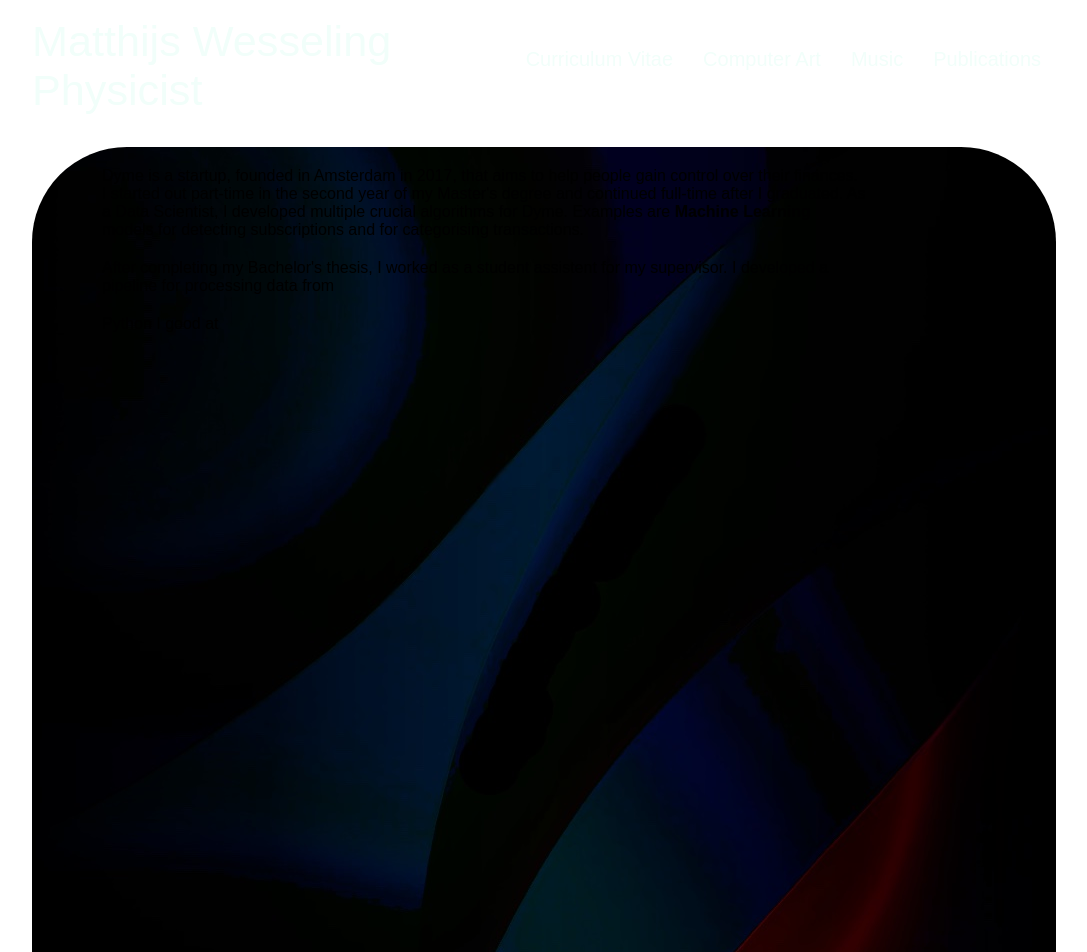
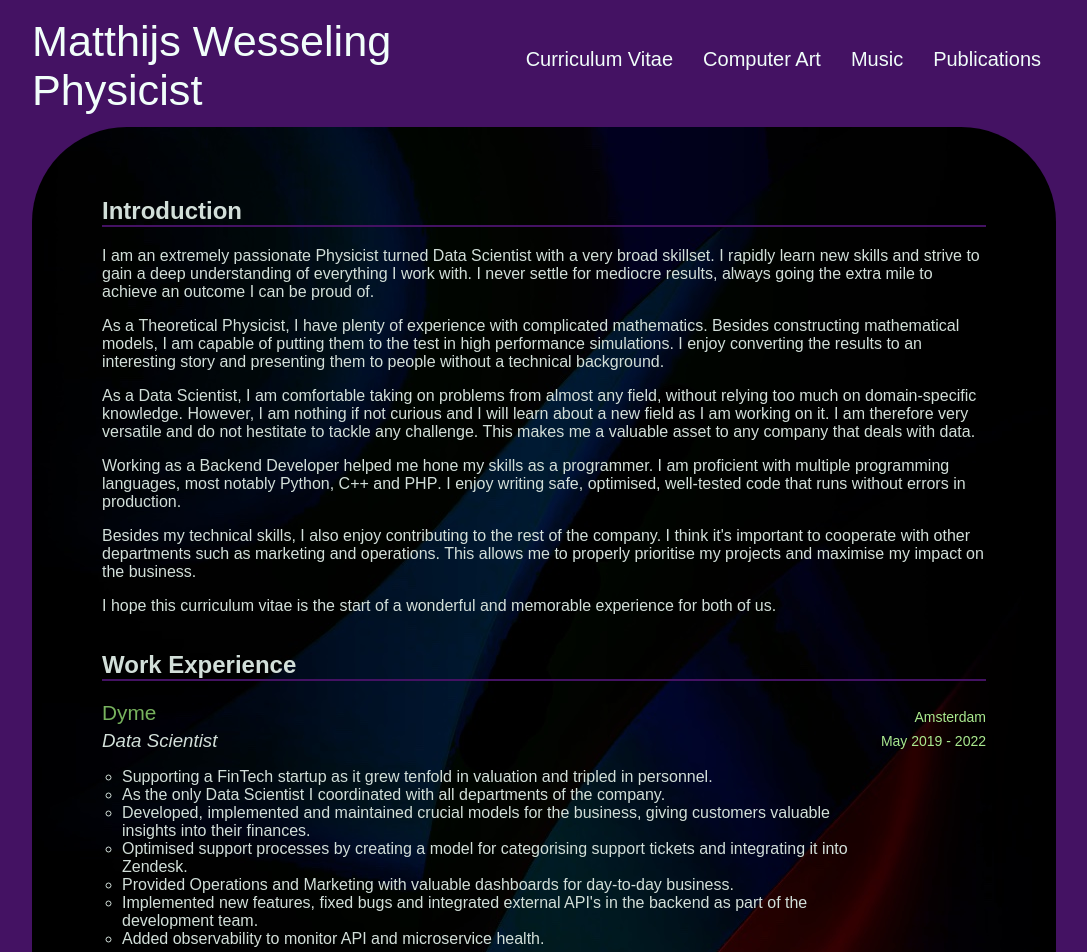
Before and after one commit to Bladieblah/Bladieblah.github.io, a Next.js app: page /cv in a window 1280 px wide. Shown: the top 952 px of the page, without its empty margins (96-1183 px from the left). Built offline with nearby package versions, Linux system fonts and the light colour scheme; a web font is replaced by a local one.

Commit message:
Add cv content

```diff
--- a/src/pages/cv.module.css
+++ b/src/pages/cv.module.css
@@ -1,4 +1,18 @@
 .container {
-  margin: 20px 70px 0px 70px;
+  margin-inline: 70px;
+  padding-top: 50px;
   display: grid;
+  font-size: 16px;
 }
+
+.container h1 {
+  border-bottom: 2px solid var(--background-color);
+}
+
+.container p {
+  margin-top: 8px;
+}
+
+.container b {
+  font-weight: 500;
+}
--- a/src/pages/cv.tsx
+++ b/src/pages/cv.tsx
@@ -4,15 +4,55 @@ import styles from './cv.module.css'
 export default function CV() {
   return (
     <div className={styles.container}>
-      <CvItem url='/dymelogo.png'>
-        Dyme is a startup, founded in Amsterdam in 2017, that aims to help people gain control over their finances. I started out part-time in the second year of my Master&apos;s degree and continued full-time after I graduated. As a Data Scientist, I developed multiple crucial algorithms for Dyme. Examples are <b>Machine Learning</b> models for detecting subscriptions and for categorising transactions.
-      </CvItem>
-      <CvItem url='/uva.png'>
-        After completing my Bachelor&apos;s thesis, I worked as a student assistent for my supervisor. I developed a pipeline for processing data from
-      </CvItem>
-      <CvItem url='/python.svg'>
-        Python I good at
-      </CvItem>
+      <section>
+        <h1>Introduction</h1>
+        <article>
+          <p>
+            I am an extremely passionate <b>Physicist</b> turned <b>Data Scientist</b> with a very broad skillset. I rapidly learn new skills and strive to gain a deep understanding of everything I work with. I never settle for mediocre results, always going the extra mile to achieve an outcome I can be proud of.
+          </p>
+          <p>
+            As a <b>Theoretical Physicist</b>, I have plenty of experience with complicated mathematics. Besides constructing mathematical models, I am capable of putting them to the test in high performance simulations. I enjoy converting the results to an interesting story and <b>presenting</b> them to people without a technical background.
+          </p>
+          <p>
+            As a <b>Data Scientist</b>, I am comfortable taking on problems from almost any field, without relying too much on domain-specific knowledge. However, I am nothing if not curious and I will learn about a new field as I am working on it. I am therefore very <b>versatile</b> and do not hestitate to tackle any challenge. This makes me a valuable asset to any company that deals with data.
+          </p>
+          <p>
+            Working as a Backend Developer helped me hone my skills as a programmer. I am proficient with multiple programming languages, most notably <b>Python</b>, <b>C++</b> and <b>PHP</b>. I enjoy writing safe, optimised, well-tested code that runs without errors in production.
+          </p>
+          <p>
+            Besides my technical skills, I also enjoy contributing to the rest of the company. I think it's important to cooperate with other departments such as marketing and operations. This allows me to properly prioritise my projects and maximise my impact on the business.
+          </p>
+          <p>
+            I hope this curriculum vitae is the start of a wonderful and memorable experience for both of us.
+          </p>
+        </article>
+      </section>
+      <section>
+        <h1>Work Experience</h1>
+        <CvItem company='Dyme' function='Data Scientist' city='Amsterdam' dates='May 2019 - 2022'>
+            <ul>
+              <li>Supporting a FinTech startup as it grew tenfold in valuation and tripled in personnel.</li>
+              <li>As the only Data Scientist I coordinated with all departments of the company.</li>
+              <li>Developed, implemented and maintained crucial models for the business, giving customers valuable insights into their finances.</li>
+              <li>Optimised support processes by creating a model for categorising support tickets and integrating it into Zendesk.</li>
+              <li>Provided Operations and Marketing with valuable dashboards for day-to-day business.</li>
+              <li>Implemented new features, fixed bugs and integrated external API's in the backend as  part of the development team.</li>
+              <li>Added observability to monitor API and microservice health.</li>
+            </ul>
+        </CvItem>
+        <CvItem company='University of Amsterdam' function='Freelance developer' city='Amsterdam' dates='Nov 2022 - Dec 2022'>
+          <ul>
+            <li>Optimised a quantum mechanical simulation for a PhD student and implemented it using C++ and OpenCL.</li>
+            <li>Achieved a factor 7000 improvement on program runtime over the original Python implementation.</li>
+            <li>Results to be published in 2023 as co-author.</li>
+          </ul>
+        </CvItem>
+        <CvItem company='University of Amsterdam' function='Student Assistent' city='Amsterdam' dates='Oct 2018 - Jun 2019'>
+          <ul>
+            <li>Developed a system for running and analysing many-body simulations on a remote cluster using CUDA.</li>
+          </ul>
+        </CvItem>
+      </section>
     </div>
   )
 }
--- a/src/styles/globals.css
+++ b/src/styles/globals.css
@@ -1,3 +1,7 @@
+:root {
+  --background-color: #441263;
+}
+
 html,
 body {
   padding: 0;
@@ -15,12 +19,24 @@ a {
   box-sizing: border-box;
 }
 
-@media (prefers-color-scheme: dark) {
-  html {
-    color-scheme: dark;
-  }
-  body {
-    color: hsl(160, 86%, 97%);
-    background: #441263;
-  }
+html {
+  color-scheme: dark;
 }
+body {
+  color: hsl(152, 17%, 85%);
+  background: var(--background-color);
+}
+
+h2 {
+  margin-top: 0px;
+  margin-bottom: 5px;
+  font-weight: 500;
+  font-size: 1.3em;
+  color: rgb(119, 178, 94);
+}
+
+h3 {
+  margin: 0px;
+  font-style: italic;
+  font-weight: 400;
+}
```
